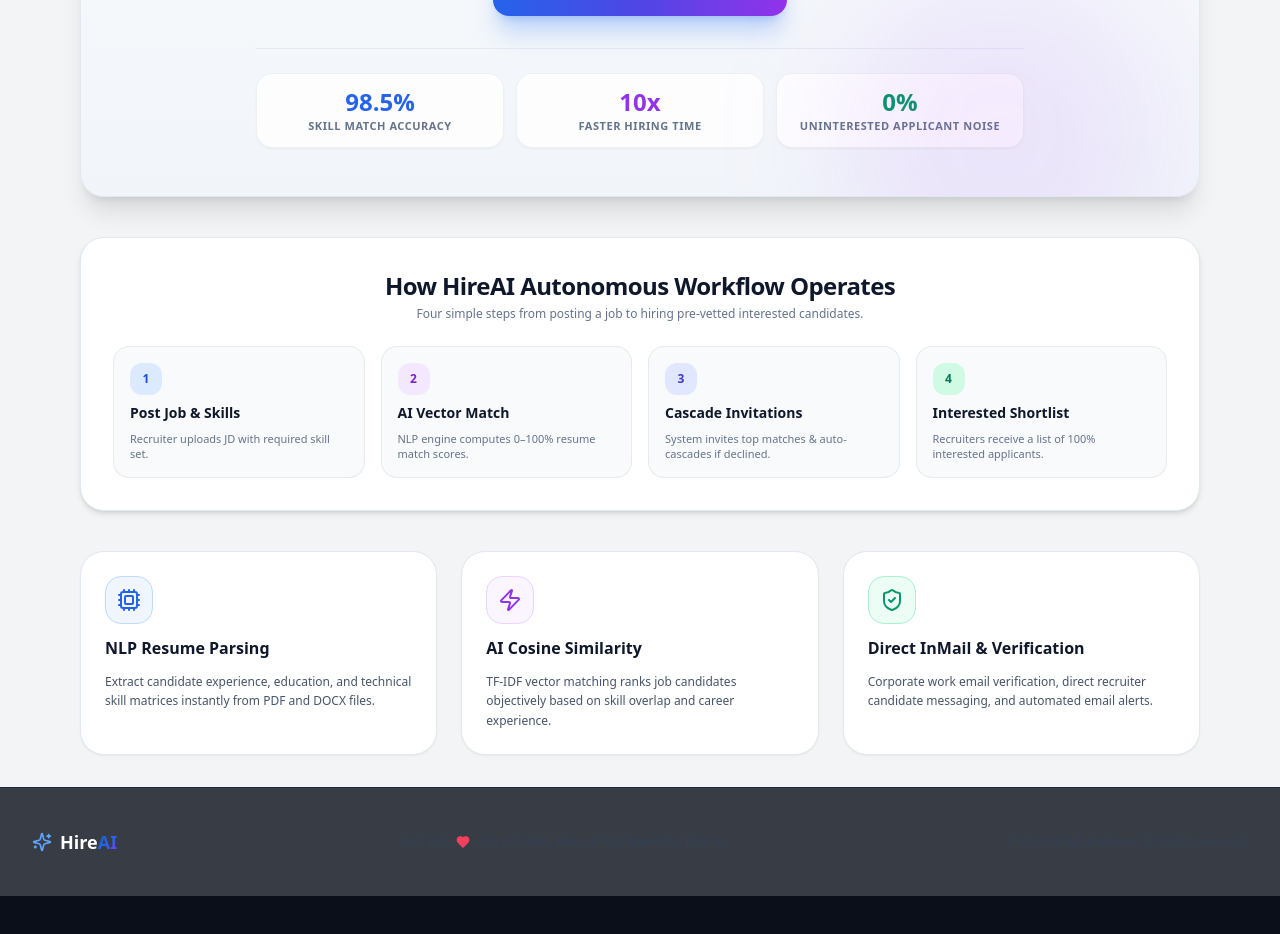
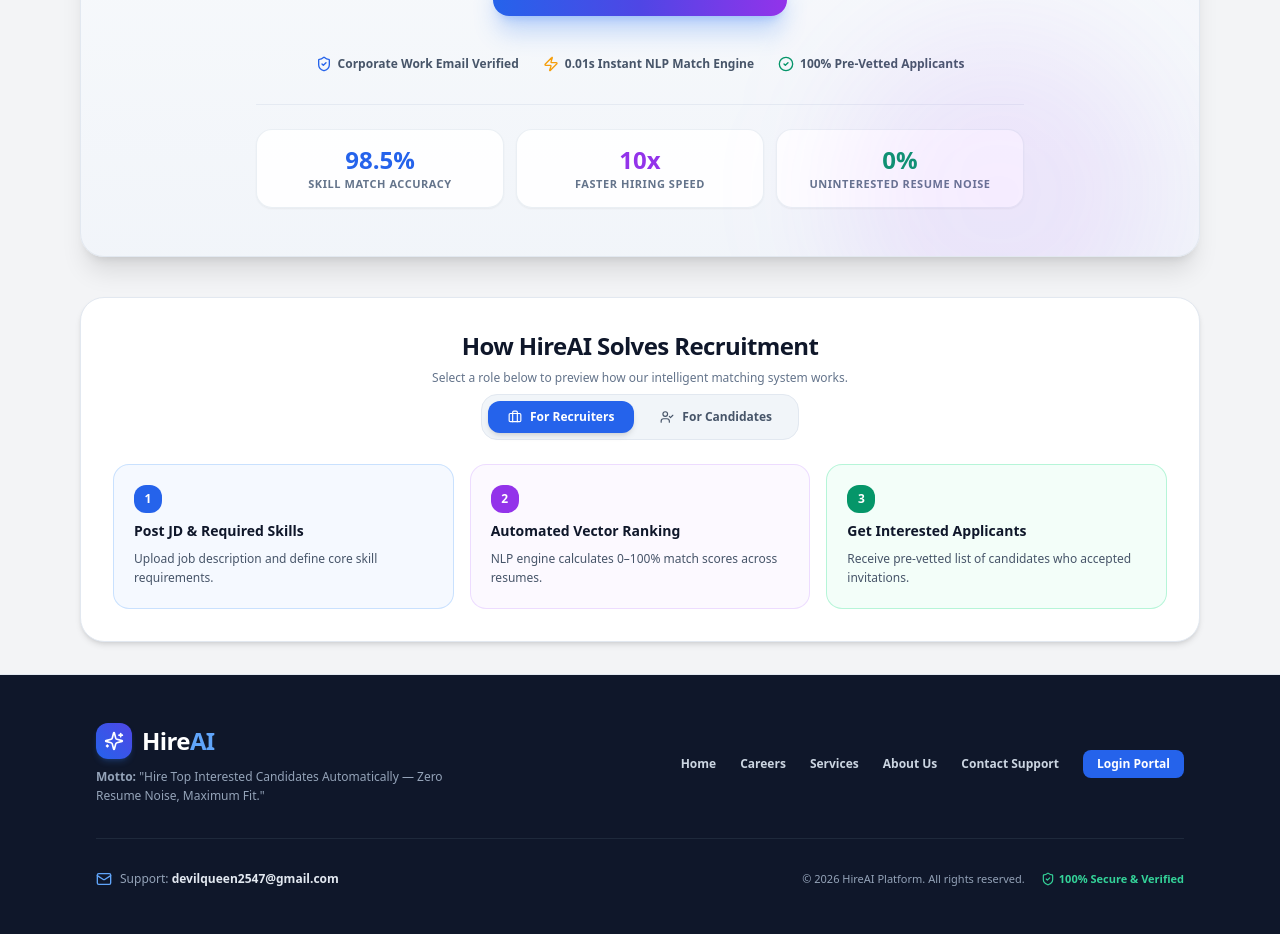
Before and after one commit to jonathpriya/HireAI, a React (Vite) app in the folder frontend/: page / in a window 1280 px wide. Shown: the part 640-1574 px from the top of the page. Before the commit the page ends 1536 px from the top, so only its background shows below. Built offline with nearby package versions, Linux system fonts and the light colour scheme.

Commit message:
Redesign Footer with Motto & quick links, add interactive role preview tabs and trust badges to Home page

```diff
--- a/frontend/src/components/Footer.jsx
+++ b/frontend/src/components/Footer.jsx
@@ -1,18 +1,54 @@
 import React from 'react';
-import { Sparkles, Heart } from 'lucide-react';
+import { Sparkles, Mail, ShieldCheck, ArrowUpRight } from 'lucide-react';
+import { Link } from 'react-router-dom';
 
 export default function Footer() {
   return (
-    <footer className="border-t border-slate-800 bg-slate-950/80 py-10 mt-auto">
-      <div className="max-w-7xl mx-auto px-4 sm:px-6 lg:px-8 flex flex-col md:flex-row items-center justify-between gap-4 text-sm text-slate-400">
-        <div className="flex items-center gap-2 font-bold text-lg text-white">
-          <Sparkles className="w-5 h-5 text-blue-400" />
-          <span>Hire<span className="gradient-text">AI</span></span>
+    <footer className="border-t border-slate-200 bg-slate-900 text-slate-300 py-12 mt-auto">
+      <div className="max-w-6xl mx-auto px-4 sm:px-6 lg:px-8 space-y-8">
+        <div className="flex flex-col md:flex-row items-start md:items-center justify-between gap-6 pb-8 border-b border-slate-800">
+
+          {/* Brand Logo & Motto */}
+          <div className="space-y-2 max-w-sm">
+            <Link to="/" className="flex items-center gap-2.5 font-black text-2xl text-white tracking-tight">
+              <div className="w-9 h-9 rounded-xl bg-gradient-to-tr from-blue-600 to-indigo-600 flex items-center justify-center text-white shadow-md shadow-blue-500/20">
+                <Sparkles className="w-5 h-5" />
+              </div>
+              <span>Hire<span className="text-blue-400">AI</span></span>
+            </Link>
+            <p className="text-xs text-slate-400 font-medium leading-relaxed">
+              <strong>Motto:</strong> "Hire Top Interested Candidates Automatically — Zero Resume Noise, Maximum Fit."
+            </p>
+          </div>
+
+          {/* Quick Navigation Links */}
+          <div className="flex flex-wrap items-center gap-6 text-xs font-bold text-slate-300">
+            <Link to="/" className="hover:text-blue-400 transition">Home</Link>
+            <Link to="/career" className="hover:text-blue-400 transition">Careers</Link>
+            <Link to="/services" className="hover:text-blue-400 transition">Services</Link>
+            <Link to="/about" className="hover:text-blue-400 transition">About Us</Link>
+            <Link to="/contact" className="hover:text-blue-400 transition">Contact Support</Link>
+            <Link to="/login" className="px-3.5 py-1.5 rounded-lg bg-blue-600 hover:bg-blue-500 text-white font-extrabold transition">
+              Login Portal
+            </Link>
+          </div>
+
         </div>
-        <p className="flex items-center gap-1 text-xs">
-          Built with <Heart className="w-3.5 h-3.5 text-rose-500 fill-rose-500" /> using FastAPI, React & NLP Matching Engine
-        </p>
-        <p className="text-xs">&copy; {new Date().getFullYear()} HireAI Platform. All rights reserved.</p>
+
+        {/* Bottom Bar */}
+        <div className="flex flex-col sm:flex-row items-center justify-between gap-4 text-xs text-slate-400 font-medium">
+          <div className="flex items-center gap-2 text-slate-400">
+            <Mail className="w-4 h-4 text-blue-400" />
+            <span>Support: <strong className="text-slate-200">devilqueen2547@gmail.com</strong></span>
+          </div>
+
+          <div className="flex items-center gap-4 text-[11px]">
+            <span>&copy; {new Date().getFullYear()} HireAI Platform. All rights reserved.</span>
+            <span className="flex items-center gap-1 text-emerald-400 font-bold">
+              <ShieldCheck className="w-3.5 h-3.5" /> 100% Secure &amp; Verified
+            </span>
+          </div>
+        </div>
       </div>
     </footer>
   );
--- a/frontend/src/pages/public/Home.jsx
+++ b/frontend/src/pages/public/Home.jsx
@@ -1,11 +1,14 @@
-import React from 'react';
+import React, { useState } from 'react';
 import { Link } from 'react-router-dom';
 import {
   Sparkles, Cpu, Zap, ShieldCheck, ArrowRight, LogIn,
-  CheckCircle2, FileText, Users, Award, TrendingUp
+  CheckCircle2, FileText, Users, Award, TrendingUp,
+  Briefcase, UserCheck, Check
 } from 'lucide-react';
 
 export default function Home() {
+  const [activeTab, setActiveTab] = useState('recruiter');
+
   return (
     <div className="max-w-6xl mx-auto px-4 py-8 space-y-10">
 
@@ -16,10 +19,16 @@
         <div className="absolute -top-24 left-1/2 -translate-x-1/2 w-96 h-96 bg-blue-500/10 rounded-full blur-3xl pointer-events-none" />
         <div className="absolute -bottom-24 right-10 w-80 h-80 bg-purple-500/10 rounded-full blur-3xl pointer-events-none" />
 
-        {/* Floating Badge */}
-        <div className="inline-flex items-center gap-2 px-4 py-1.5 rounded-full bg-blue-50 text-blue-700 border border-blue-200/80 shadow-sm text-xs font-bold tracking-wide">
-          <Sparkles className="w-4 h-4 text-blue-600 animate-pulse" />
-          <span>Autonomous AI Resume Parsing &amp; Candidate Cascading Platform</span>
+        {/* Live Operational Status & Motto Badge */}
+        <div className="flex flex-wrap items-center justify-center gap-2">
+          <div className="inline-flex items-center gap-2 px-4 py-1.5 rounded-full bg-emerald-50 text-emerald-800 border border-emerald-200 shadow-sm text-xs font-bold">
+            <span className="w-2 h-2 rounded-full bg-emerald-500 animate-ping" />
+            <span>AI Platform Status: 100% Online &amp; Operational</span>
+          </div>
+          <div className="inline-flex items-center gap-1.5 px-4 py-1.5 rounded-full bg-blue-50 text-blue-700 border border-blue-200/80 shadow-sm text-xs font-bold">
+            <Sparkles className="w-4 h-4 text-blue-600" />
+            <span>Motto: Hire Top Interested Candidates Automatically</span>
+          </div>
         </div>
 
         {/* Main Headline */}
@@ -28,9 +37,9 @@
           Hire <span className="bg-gradient-to-r from-blue-600 via-indigo-600 to-purple-600 bg-clip-text text-transparent">Top Interested Candidates</span> Automatically.
         </h1>
 
-        {/* Concise Description */}
+        {/* Brand Slogan */}
         <p className="text-sm sm:text-base text-slate-600 max-w-2xl mx-auto leading-relaxed font-medium">
-          HireAI automatically parses job descriptions, ranks candidate fit scores with NLP vector matching, sends automated invitations, and cascades when candidates decline.
+          "Zero Resume Noise. Maximum Candidate Fit. Intelligent NLP Vector Matching &amp; Automated Shortlist Cascading."
         </p>
 
         {/* Single Primary Action Button */}
@@ -45,89 +54,106 @@
           </Link>
         </div>
 
+        {/* ─── Compact Trust Badges ────────────────────────────────────────────── */}
+        <div className="flex flex-wrap items-center justify-center gap-6 text-xs font-extrabold text-slate-600 pt-2">
+          <span className="flex items-center gap-1.5">
+            <ShieldCheck className="w-4 h-4 text-blue-600" /> Corporate Work Email Verified
+          </span>
+          <span className="flex items-center gap-1.5">
+            <Zap className="w-4 h-4 text-amber-500" /> 0.01s Instant NLP Match Engine
+          </span>
+          <span className="flex items-center gap-1.5">
+            <CheckCircle2 className="w-4 h-4 text-emerald-600" /> 100% Pre-Vetted Applicants
+          </span>
+        </div>
+
         {/* ─── Compact Live Statistics Bar ───────────────────────────────────── */}
         <div className="grid grid-cols-3 gap-3 pt-6 border-t border-slate-200/80 max-w-3xl mx-auto">
-          <div className="p-3 rounded-2xl bg-white/80 border border-slate-200/60 shadow-sm text-center">
+          <div className="p-3.5 rounded-2xl bg-white/90 border border-slate-200/70 shadow-sm text-center">
             <p className="text-xl sm:text-2xl font-black text-blue-600">98.5%</p>
             <p className="text-[11px] font-bold text-slate-500 uppercase tracking-wider">Skill Match Accuracy</p>
           </div>
-          <div className="p-3 rounded-2xl bg-white/80 border border-slate-200/60 shadow-sm text-center">
+          <div className="p-3.5 rounded-2xl bg-white/90 border border-slate-200/70 shadow-sm text-center">
             <p className="text-xl sm:text-2xl font-black text-purple-600">10x</p>
-            <p className="text-[11px] font-bold text-slate-500 uppercase tracking-wider">Faster Hiring Time</p>
+            <p className="text-[11px] font-bold text-slate-500 uppercase tracking-wider">Faster Hiring Speed</p>
           </div>
-          <div className="p-3 rounded-2xl bg-white/80 border border-slate-200/60 shadow-sm text-center">
+          <div className="p-3.5 rounded-2xl bg-white/90 border border-slate-200/70 shadow-sm text-center">
             <p className="text-xl sm:text-2xl font-black text-emerald-600">0%</p>
-            <p className="text-[11px] font-bold text-slate-500 uppercase tracking-wider">Uninterested Applicant Noise</p>
+            <p className="text-[11px] font-bold text-slate-500 uppercase tracking-wider">Uninterested Resume Noise</p>
           </div>
         </div>
 
       </div>
 
-      {/* ─── 4-Step Interactive Workflow Bar ───────────────────────────────────── */}
+      {/* ─── Interactive Switchable Portal Preview ────────────────────────────── */}
       <div className="rounded-3xl bg-white border border-slate-200 shadow-md p-6 sm:p-8 space-y-6">
-        <div className="text-center space-y-1">
-          <h2 className="text-xl sm:text-2xl font-black text-slate-900 tracking-tight">How HireAI Autonomous Workflow Operates</h2>
-          <p className="text-slate-500 text-xs font-medium">Four simple steps from posting a job to hiring pre-vetted interested candidates.</p>
-        </div>
+        <div className="text-center space-y-2">
+          <h2 className="text-xl sm:text-2xl font-black text-slate-900 tracking-tight">How HireAI Solves Recruitment</h2>
+          <p className="text-slate-500 text-xs font-medium">Select a role below to preview how our intelligent matching system works.</p>
 
-        <div className="grid grid-cols-2 md:grid-cols-4 gap-4">
-          <div className="p-4 rounded-2xl bg-slate-50 border border-slate-200/80 space-y-2 hover:bg-blue-50/50 hover:border-blue-200 transition group">
-            <div className="w-8 h-8 rounded-xl bg-blue-100 text-blue-700 font-black flex items-center justify-center text-xs group-hover:scale-110 transition-transform">1</div>
-            <p className="font-extrabold text-slate-900 text-sm">Post Job &amp; Skills</p>
-            <p className="text-[11px] text-slate-500 leading-snug font-medium">Recruiter uploads JD with required skill set.</p>
-          </div>
-
-          <div className="p-4 rounded-2xl bg-slate-50 border border-slate-200/80 space-y-2 hover:bg-purple-50/50 hover:border-purple-200 transition group">
-            <div className="w-8 h-8 rounded-xl bg-purple-100 text-purple-700 font-black flex items-center justify-center text-xs group-hover:scale-110 transition-transform">2</div>
-            <p className="font-extrabold text-slate-900 text-sm">AI Vector Match</p>
-            <p className="text-[11px] text-slate-500 leading-snug font-medium">NLP engine computes 0–100% resume match scores.</p>
-          </div>
-
-          <div className="p-4 rounded-2xl bg-slate-50 border border-slate-200/80 space-y-2 hover:bg-indigo-50/50 hover:border-indigo-200 transition group">
-            <div className="w-8 h-8 rounded-xl bg-indigo-100 text-indigo-700 font-black flex items-center justify-center text-xs group-hover:scale-110 transition-transform">3</div>
-            <p className="font-extrabold text-slate-900 text-sm">Cascade Invitations</p>
-            <p className="text-[11px] text-slate-500 leading-snug font-medium">System invites top matches &amp; auto-cascades if declined.</p>
-          </div>
-
-          <div className="p-4 rounded-2xl bg-slate-50 border border-slate-200/80 space-y-2 hover:bg-emerald-50/50 hover:border-emerald-200 transition group">
-            <div className="w-8 h-8 rounded-xl bg-emerald-100 text-emerald-700 font-black flex items-center justify-center text-xs group-hover:scale-110 transition-transform">4</div>
-            <p className="font-extrabold text-slate-900 text-sm">Interested Shortlist</p>
-            <p className="text-[11px] text-slate-500 leading-snug font-medium">Recruiters receive a list of 100% interested applicants.</p>
-          </div>
+          {/* Interactive Role Toggle */}
+          <div className="inline-flex p-1.5 rounded-2xl bg-slate-100 border border-slate-200 gap-1.5 mt-2">
+            <button
+              onClick={() => setActiveTab('recruiter')}
+              className={`px-5 py-2 rounded-xl text-xs font-extrabold transition flex items-center gap-2 ${
+                activeTab === 'recruiter'
+                  ? 'bg-blue-600 text-white shadow-md'
+                  : 'text-slate-600 hover:text-slate-900'
+              }`}
+            >
+              <Briefcase className="w-3.5 h-3.5" /> For Recruiters
+            </button>
+            <button
+              onClick={() => setActiveTab('candidate')}
+              className={`px-5 py-2 rounded-xl text-xs font-extrabold transition flex items-center gap-2 ${
+                activeTab === 'candidate'
+                  ? 'bg-purple-600 text-white shadow-md'
+                  : 'text-slate-600 hover:text-slate-900'
+              }`}
+            >
+              <UserCheck className="w-3.5 h-3.5" /> For Candidates
+            </button>
           </div>
         </div>
 
-      {/* ─── Compact 3-Column Core Highlights ──────────────────────────────────── */}
-      <div className="grid md:grid-cols-3 gap-6">
-        <div className="p-6 rounded-3xl bg-white border border-slate-200 shadow-sm hover:shadow-md transition space-y-3">
-          <div className="w-12 h-12 rounded-2xl bg-blue-50 border border-blue-200 flex items-center justify-center text-blue-600">
-            <Cpu className="w-6 h-6" />
+        {/* Tab Content Display */}
+        {activeTab === 'recruiter' ? (
+          <div className="grid grid-cols-1 md:grid-cols-3 gap-4">
+            <div className="p-5 rounded-2xl bg-blue-50/60 border border-blue-200/80 space-y-2">
+              <span className="w-7 h-7 rounded-xl bg-blue-600 text-white font-black text-xs flex items-center justify-center">1</span>
+              <h3 className="font-bold text-slate-900 text-sm">Post JD &amp; Required Skills</h3>
+              <p className="text-xs text-slate-600 leading-relaxed font-medium">Upload job description and define core skill requirements.</p>
             </div>
-          <h3 className="text-base font-extrabold text-slate-900">NLP Resume Parsing</h3>
-          <p className="text-xs text-slate-600 leading-relaxed font-medium">
-            Extract candidate experience, education, and technical skill matrices instantly from PDF and DOCX files.
-          </p>
+            <div className="p-5 rounded-2xl bg-purple-50/60 border border-purple-200/80 space-y-2">
+              <span className="w-7 h-7 rounded-xl bg-purple-600 text-white font-black text-xs flex items-center justify-center">2</span>
+              <h3 className="font-bold text-slate-900 text-sm">Automated Vector Ranking</h3>
+              <p className="text-xs text-slate-600 leading-relaxed font-medium">NLP engine calculates 0–100% match scores across resumes.</p>
             </div>
-
-        <div className="p-6 rounded-3xl bg-white border border-slate-200 shadow-sm hover:shadow-md transition space-y-3">
-          <div className="w-12 h-12 rounded-2xl bg-purple-50 border border-purple-200 flex items-center justify-center text-purple-600">
-            <Zap className="w-6 h-6" />
+            <div className="p-5 rounded-2xl bg-emerald-50/60 border border-emerald-200/80 space-y-2">
+              <span className="w-7 h-7 rounded-xl bg-emerald-600 text-white font-black text-xs flex items-center justify-center">3</span>
+              <h3 className="font-bold text-slate-900 text-sm">Get Interested Applicants</h3>
+              <p className="text-xs text-slate-600 leading-relaxed font-medium">Receive pre-vetted list of candidates who accepted invitations.</p>
             </div>
-          <h3 className="text-base font-extrabold text-slate-900">AI Cosine Similarity</h3>
-          <p className="text-xs text-slate-600 leading-relaxed font-medium">
-            TF-IDF vector matching ranks job candidates objectively based on skill overlap and career experience.
-          </p>
           </div>
-
-        <div className="p-6 rounded-3xl bg-white border border-slate-200 shadow-sm hover:shadow-md transition space-y-3">
-          <div className="w-12 h-12 rounded-2xl bg-emerald-50 border border-emerald-200 flex items-center justify-center text-emerald-600">
-            <ShieldCheck className="w-6 h-6" />
+        ) : (
+          <div className="grid grid-cols-1 md:grid-cols-3 gap-4">
+            <div className="p-5 rounded-2xl bg-purple-50/60 border border-purple-200/80 space-y-2">
+              <span className="w-7 h-7 rounded-xl bg-purple-600 text-white font-black text-xs flex items-center justify-center">1</span>
+              <h3 className="font-bold text-slate-900 text-sm">Upload Resume (PDF/DOCX)</h3>
+              <p className="text-xs text-slate-600 leading-relaxed font-medium">AI parses your skills, experience, and domain expertise.</p>
             </div>
-          <h3 className="text-base font-extrabold text-slate-900">Direct InMail &amp; Verification</h3>
-          <p className="text-xs text-slate-600 leading-relaxed font-medium">
-            Corporate work email verification, direct recruiter candidate messaging, and automated email alerts.
-          </p>
+            <div className="p-5 rounded-2xl bg-blue-50/60 border border-blue-200/80 space-y-2">
+              <span className="w-7 h-7 rounded-xl bg-blue-600 text-white font-black text-xs flex items-center justify-center">2</span>
+              <h3 className="font-bold text-slate-900 text-sm">Get 75%+ Auto Job Invites</h3>
+              <p className="text-xs text-slate-600 leading-relaxed font-medium">Receive high-matching job invitations from corporate recruiters.</p>
             </div>
+            <div className="p-5 rounded-2xl bg-emerald-50/60 border border-emerald-200/80 space-y-2">
+              <span className="w-7 h-7 rounded-xl bg-emerald-600 text-white font-black text-xs flex items-center justify-center">3</span>
+              <h3 className="font-bold text-slate-900 text-sm">Accept or Decline in 1-Click</h3>
+              <p className="text-xs text-slate-600 leading-relaxed font-medium">Direct InMail messaging with recruiters upon accepting invite.</p>
+            </div>
+          </div>
+        )}
       </div>
 
     </div>
```
Lines whose indentation alone changed are shown as unchanged.
